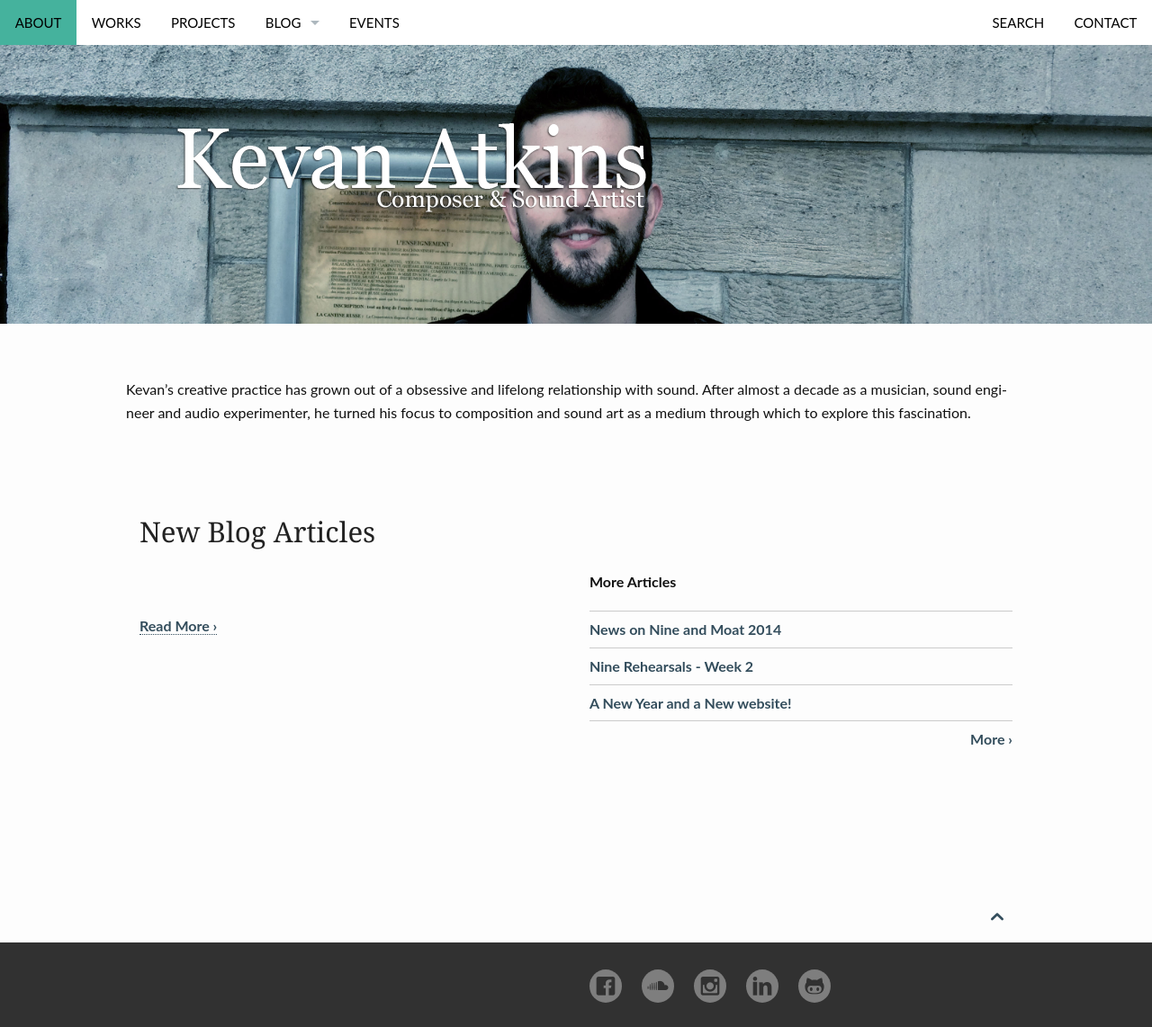
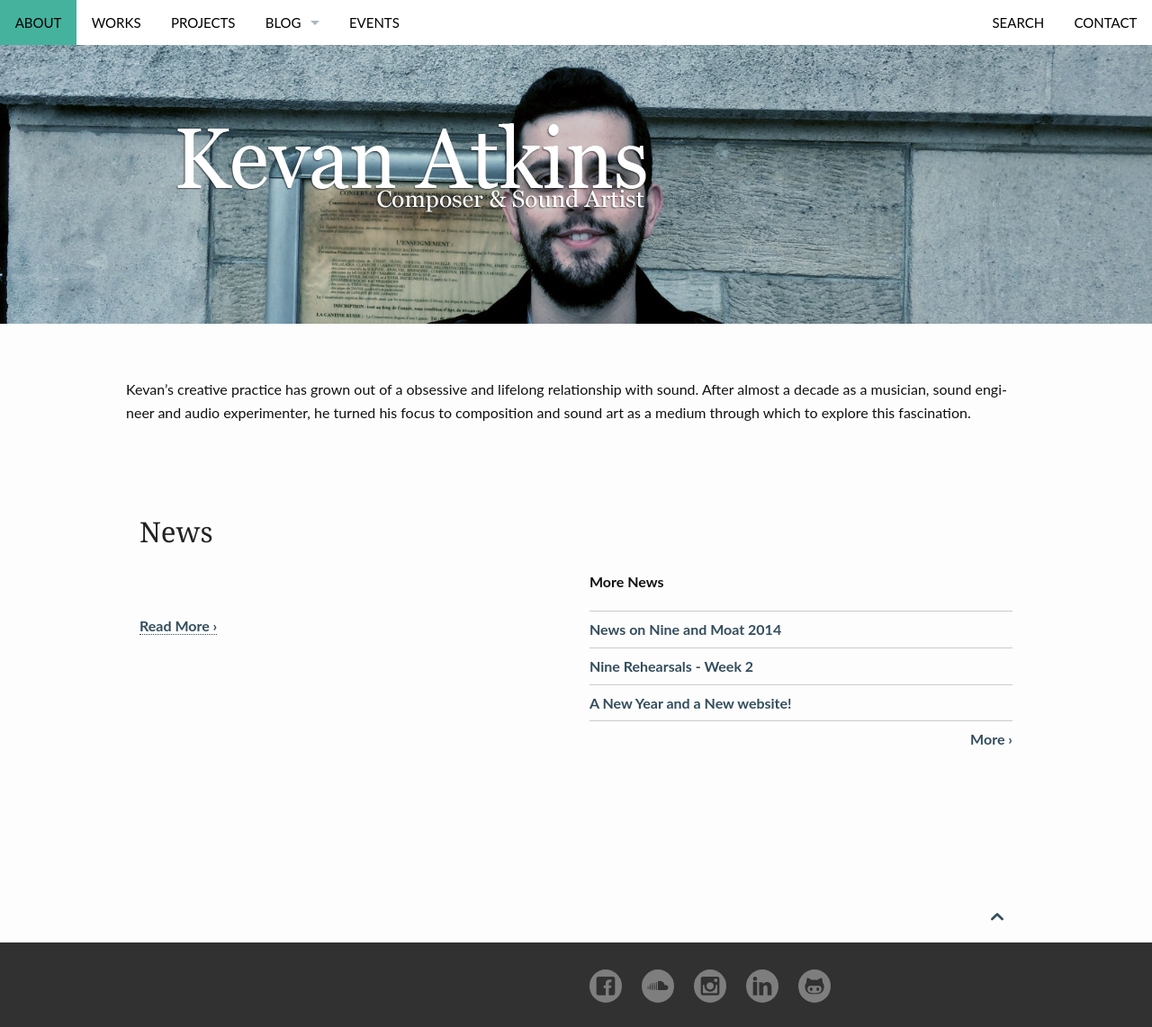
Before and after one commit to unclewalter/unclewalter.github.io, a Jekyll site: the page built from index.md, in a window 1280 px wide. Shown: the whole page at 90% size. Built offline with Jekyll 4.4.1, drawn with Linux system fonts in a browser that asks for light colours.

Commit message:
A few wording tweaks.

```diff
--- a/_data/language.yml
+++ b/_data/language.yml
@@ -4,9 +4,9 @@ blog_archive: "Blog Archive"
 blog: "Blog"
 comments_headline: "Dialogue &amp; Discussion"
 more: "More ›"
-more_articles: "More Articles"
+more_articles: "More News"
 navigation_title: "Navigation"
-new_blog_entries: "New Blog Articles"
+new_blog_entries: "News"
 next: "Next"
 next_posts: "Next Posts"
 previous: "Previous"
--- a/_layouts/frontpage.html
+++ b/_layouts/frontpage.html
@@ -49,7 +49,7 @@ format: blog-index
 
 {% comment %}
 *
-* Finally, if there is content, spit it out.
+* Any page content?
 *
 {% endcomment %}
 
@@ -60,7 +60,7 @@ format: blog-index
 
 {% comment %}
 *
-* First check, if there are any posts at all
+* Any posts?
 *
 {% endcomment %}
 
```
